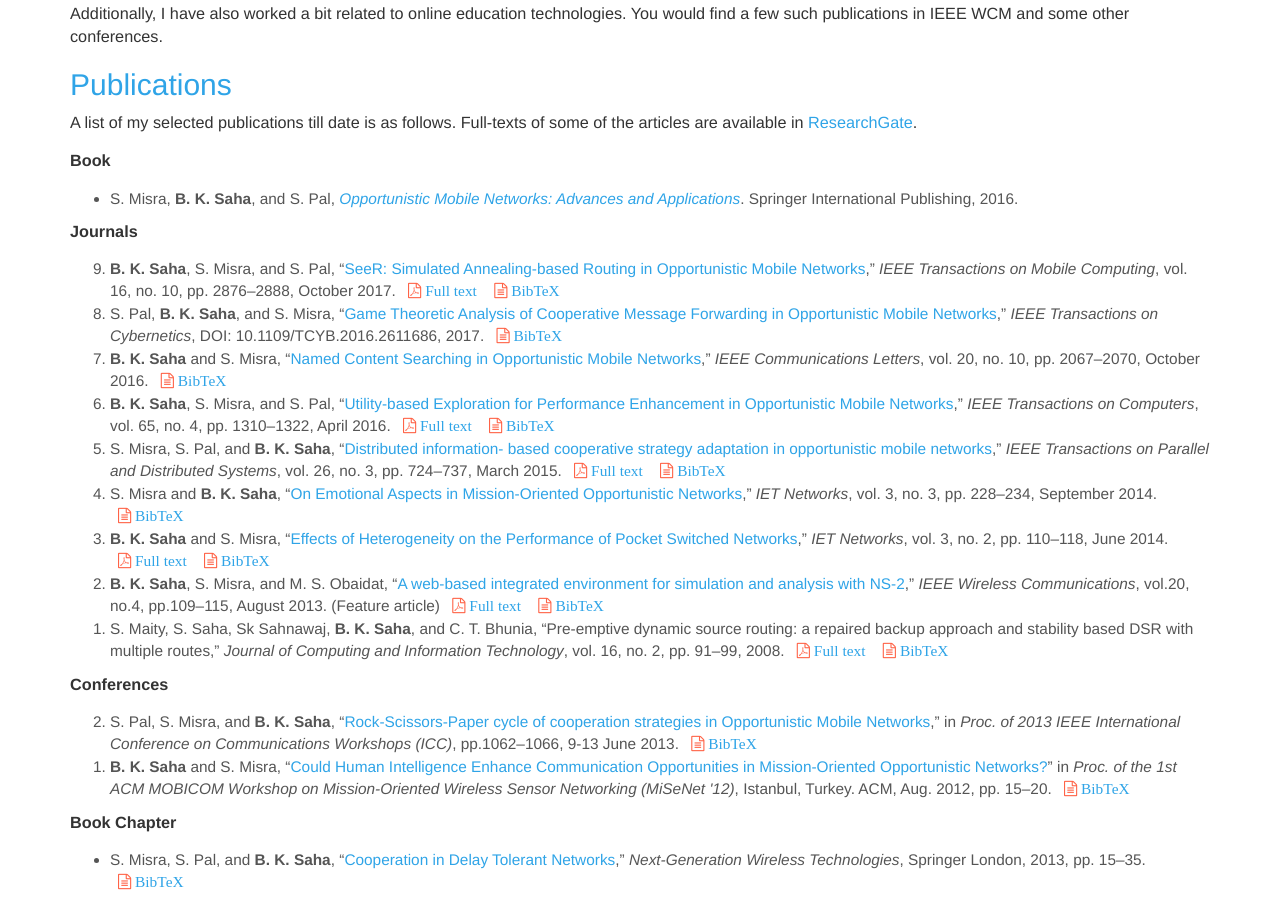
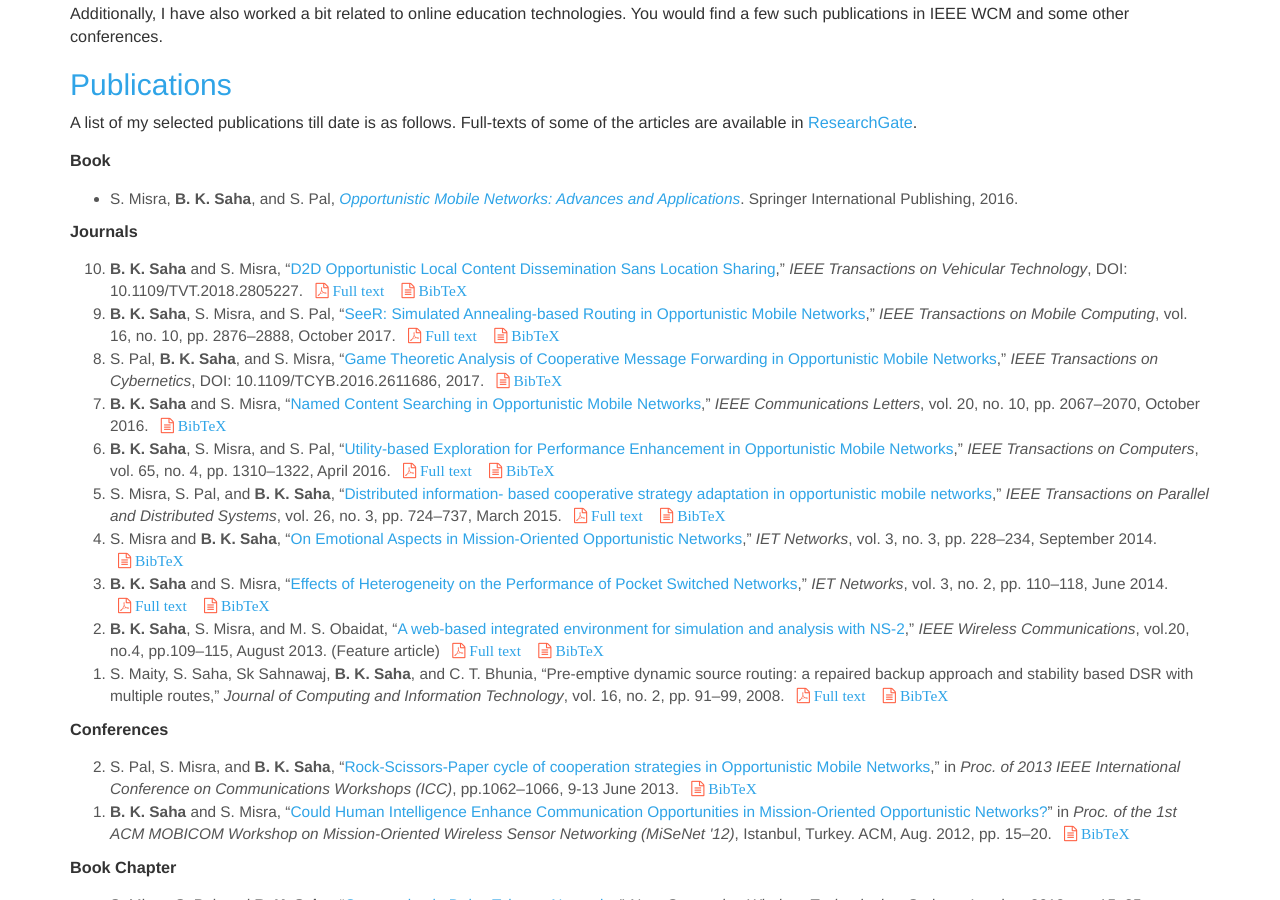
Before and after one commit to barun-saha/barun-saha.github.io, a Jekyll site: the page research.html, which Jekyll copies as it is, in a window 1280 px wide and 900 px high, scrolled down 411 px. Built offline with Jekyll 4.4.1, drawn with Linux system fonts in a browser that asks for light colours; nearby versions of some CDN libraries; some web fonts are replaced.

Commit message:
Add entry for LUCID (IEEE TVT)

```diff
--- a/research.html
+++ b/research.html
@@ -107,6 +107,15 @@ Research Activities
 		<p><strong>Journals</strong></p>
 
 		<ol reversed class="bigger">
+			<li>
+			  <strong>B. K. Saha</strong> and S. Misra, &ldquo;<a href="http://ieeexplore.ieee.org/document/8289346/">D2D Opportunistic Local Content Dissemination Sans Location Sharing</a>,&rdquo; <em>IEEE Transactions on Vehicular Technology</em>, DOI: 10.1109/TVT.2018.2805227.
+			  <span class="pub-resource">
+				  <i class="fa fa-file-pdf-o"> <a href="full_text/lucid__ieee_tvt_2018.pdf">Full text</a></i>
+			  </span>
+			  <span class="pub-resource">
+					<i class="fa fa-file-text-o"> <a href="bibtex/Saha2018-lucid.bib">BibTeX</a></i>
+			  </span>
+			</li>
 			<li>
 			  <strong>B. K. Saha</strong>, S. Misra, and S. Pal, &ldquo;<a href="http://ieeexplore.ieee.org/document/7862876/">SeeR: Simulated Annealing-based Routing in Opportunistic Mobile Networks</a>,&rdquo; <em>IEEE Transactions on Mobile Computing</em>, vol. 16, no. 10, pp. 2876&ndash;2888, October 2017.
 			  <span class="pub-resource">
```
Also changed, not shown: bibtex/Saha2018-lucid.bib (added, +12 -0 lines), templates/research.html (+9 -0 lines), 1 other file.
